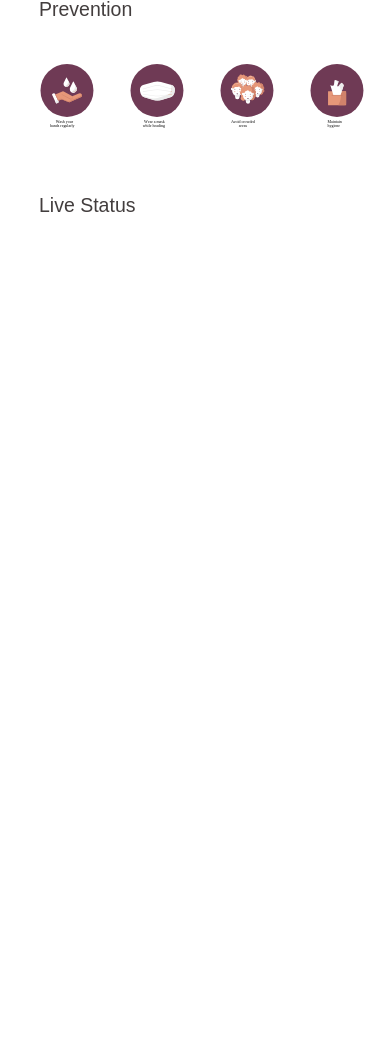
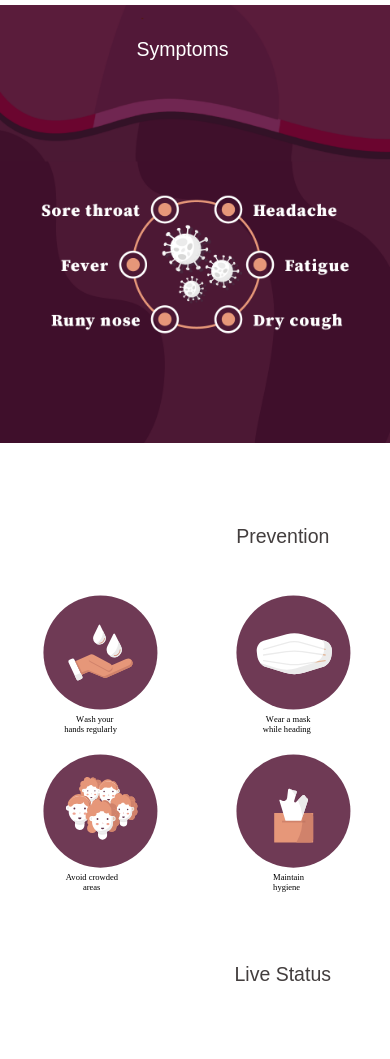
Before and after one commit to punidramesh/Artemis, a Django app: template src/templates/index.html in a window 390 px wide. Shown: the part 757-1816 px from the top of the page. Before the commit the page ends 969 px from the top, so only its background shows below. Run offline with Django 3.2, Linux system fonts and the light colour scheme; the template is opened without the code that fills it, so the values that code supplies are empty; parts of the project's set-up code (start-up, migrations or seed data) failed here and were passed over; some web fonts are replaced.

Commit message:
Responsive design

```diff
--- a/src/templates/index.html
+++ b/src/templates/index.html
@@ -123,7 +123,6 @@
             margin-left: 8%;
         }
 
-
         #mydata{
             margin-top: -10%;
             padding-right: 30%;
@@ -190,7 +189,7 @@
         @media only screen and (max-width: 760px)  {
 
         #live_data{
-            padding-top: 40%;
+            padding-top: 41%;
             align-items: center;
             padding-left: 21%;
         }
@@ -274,6 +273,120 @@
         #table-recovered{
             display: none;
         }
+        #status-title{
+            padding-left: 25%;
+            justify-self: center;
+            align-self: center;
+        }
+        #prevention-title{
+            padding-left: 25%;
+            justify-self: center;
+            align-self: center;
+            margin-top: 20%;
+        }
+        .grid-container {
+            display: block;
+            margin-left: 1%;
+        }
+        #p1-img{
+            position: relative;
+            height: 45%;
+            width: 45%;
+            justify-self: center;
+            align-self: center;
+            padding-left: 5%;
+        }
+        #p2-img{
+            position: relative;
+            height: 45%;
+            width: 45%;
+            justify-self: center;
+            align-self: center;
+            padding-left: 5%;
+        }
+        #p3-img{
+            position: relative;
+            height: 45%;
+            width: 45%;
+            justify-self: center;
+            align-self: center;
+            padding-left: 5%;
+        }
+        #p4-img{
+            position: relative;
+            height: 45%;
+            width: 45%;
+            justify-self: center;
+            align-self: center;
+            padding-left: 5%;
+        }
+        #hotspots-img{
+            margin-bottom: 20%;
+        }
+        #symptoms-title{
+            padding-left: 25%;
+            padding-top: 5%;
+        }
+        #covid-landing{
+            padding-left: 5%;
+            font-size: 8vw;
+        }
+        #lt-landing{
+            margin-top: -7%;
+            padding-left: 5%;
+            font-size: 8vw;
+        }#lt1-landing{
+            margin-top: -13%;
+            padding-left: 6%;
+            font-size: 4vw;
+        }
+        #hotspots-title{
+            padding-left: 25%;
+            margin-top: -5%;
+        }
+        #landing-img{
+            height: 120vw;
+            width: 120vw;
+        }
+        #sym-mob{
+            height: 25vw;
+            width: 50vw;
+        }
+        #us{
+            position: absolute;
+            height: 3vw;
+            width: 3vw;
+            top: 31%;
+            left: 20%;
+        }
+        #italy{
+            position: absolute;
+            height: 3vw;
+            width: 3vw;
+            top: 30%;
+            left: 45.25%;
+        }
+        #germany{
+            position: absolute;
+            height: 3vw;
+            width: 3vw;
+            top: 25%;
+            left: 43%;
+        }
+        #china{
+            position: absolute;
+            height: 3vw;
+            width: 3vw;
+            top: 34%;
+            left: 65%;
+        }
+        #spain{
+            position: absolute;
+            height: 3vw;
+            width: 3vw;
+            top: 29%;
+            left: 39.5%;
+        }
 	}
     </style>
 
@@ -310,8 +423,14 @@
 
         <section id = 'symptoms'>
             <p id = 'symptoms-title'>Symptoms</p>
-            <img id = "symptoms-img" src = "{% static 'images/Symptoms.svg' %}">
+            <picture>
+                <source media = "(min-width: 720px)" srcset="{% static 'images/Symptoms.svg' %}">
+                <source id = 'sym-mob' media = "(max-width: 720px)" srcset="{% static 'images/s-m.png' %}">
+                <img id = "symptoms-img" src = "{% static 'images/Symptoms.svg' %}">
+
+            </picture>
         </section>
+
 
         <section id = 'prevention'>
             <p id = 'prevention-title'>Prevention</p>
```
Also changed, not shown: src/timeseries.json, src/tracker/static/images/s-m.png (added), 4 other files.
